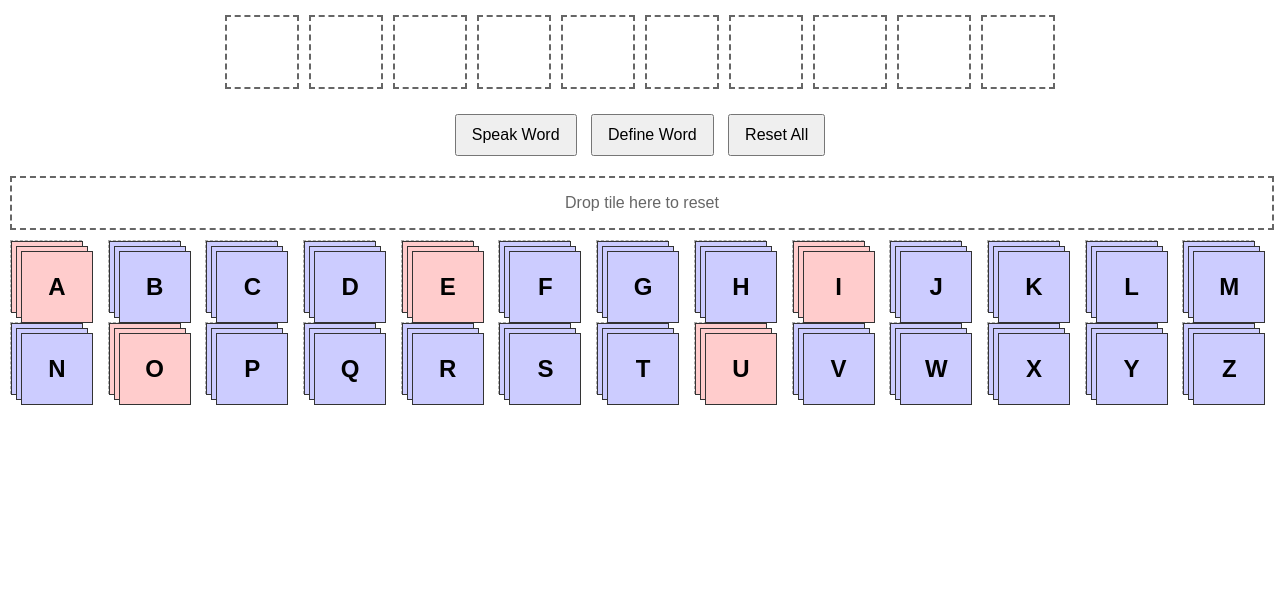
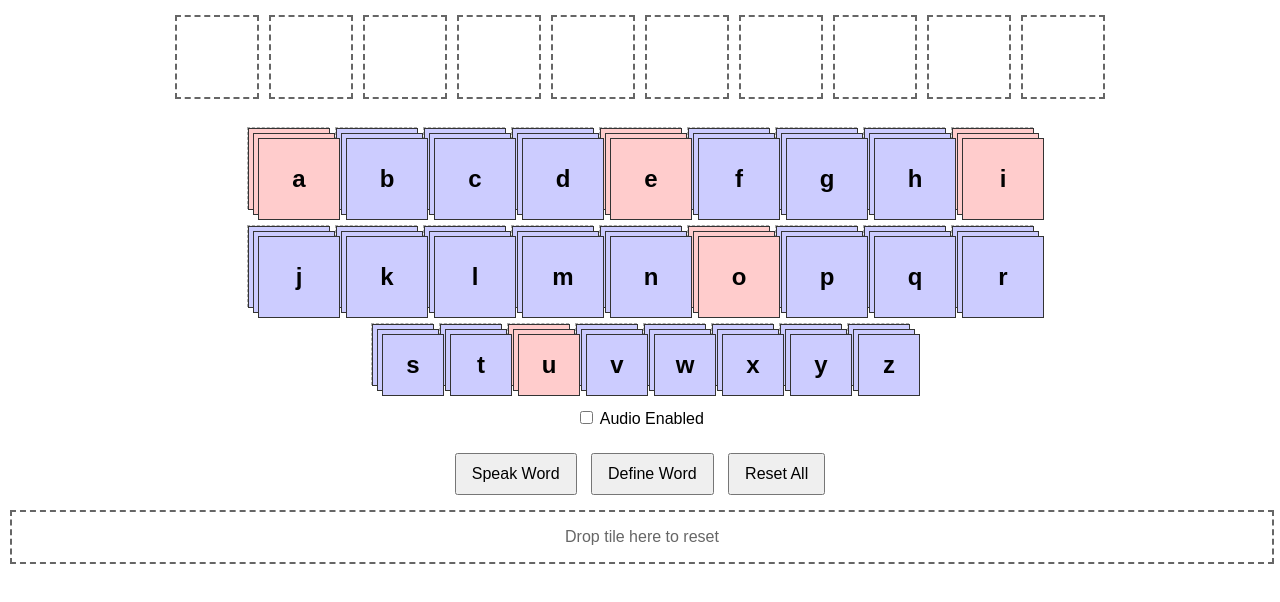
Before and after one commit to Cretinousmartyr/Word-Work, a plain HTML site: page index.html in a window 1280 px wide. Drawn offline with Linux system fonts and the light colour scheme.

Commit message:
Update index.html

```diff
--- a/index.html
+++ b/index.html
@@ -2,7 +2,7 @@
 <html lang="en">
 <head>
   <meta charset="UTF-8" />
-  <meta name="viewport" content="width=device-width, initial-scale=1" />
+  <meta name="viewport" content="width=device-width, initial-scale=1">
   <title>Word Work Game</title>
   <style>
     body {
@@ -10,15 +10,15 @@
       margin: 0;
       padding: 10px;
     }
-    /* Word formation drop boxes (top of page) */
+    /* Drop zones for forming a word (at the top) */
     #word-boxes {
       display: flex;
       justify-content: center;
       margin-bottom: 20px;
     }
     .drop-box {
-      width: 70px;
-      height: 70px;
+      width: 80px;
+      height: 80px;
       border: 2px dashed #666;
       margin: 5px;
       display: flex;
@@ -26,44 +26,36 @@
       justify-content: center;
       position: relative;
     }
-    /* Physical control buttons */
-    #controls {
-      text-align: center;
+    /* Alphabet grid container */
+    #alphabet-grid {
       margin-bottom: 20px;
     }
-    #controls button {
-      padding: 10px 15px;
-      font-size: 16px;
-      margin: 0 5px;
+    .letter-row {
+      display: flex;
+      justify-content: center;
+      margin-bottom: 10px;
     }
-    /* Recycle bin area for resetting an individual tile */
-    #recycle-bin {
-      width: 100%;
-      height: 50px;
-      border: 2px dashed #666;
-      margin: 10px 0;
-      display: flex;
-      align-items: center;
-      justify-content: center;
-      color: #666;
-    }
-    /* Alphabet grid: 26 cells (one per letter) arranged in 13 columns */
-    #alphabet-grid {
-      display: grid;
-      grid-template-columns: repeat(13, 1fr);
-      gap: 10px;
-    }
+    /* Each letter cell (the home for a letter’s stack) */
     .letter-cell {
-      width: 70px;
-      height: 70px;
       border: 1px dashed #aaa;
       position: relative;
       background-color: #f0f0f0;
+      margin: 3px;
+    }
+    /* Big cells for rows 1 & 2; small cells for row 3 */
+    .big-cell {
+      width: 80px;
+      height: 80px;
+    }
+    .small-cell {
+      width: 60px;
+      height: 60px;
     }
     /* Draggable tile styling */
     .tile {
-      width: 70px;
-      height: 70px;
+      position: absolute;
+      width: 100%;
+      height: 100%;
       border: 1px solid #333;
       display: flex;
       align-items: center;
@@ -71,20 +63,46 @@
       font-size: 24px;
       font-weight: bold;
       user-select: none;
-      touch-action: none; /* helps mobile dragging */
+      touch-action: none;
       cursor: pointer;
     }
-    /* Pastel colors: pastel red for vowels, pastel blue for consonants */
+    /* Pastel colors – vowels get pastel red; consonants pastel blue */
     .tile.vowel {
       background-color: #ffcccc;
     }
     .tile.consonant {
       background-color: #ccccff;
     }
+    /* Control buttons (at the bottom) */
+    #controls {
+      text-align: center;
+      margin-bottom: 10px;
+    }
+    #controls button {
+      padding: 10px 15px;
+      font-size: 16px;
+      margin: 5px;
+    }
+    /* Recycle bin area for resetting an individual tile */
+    #recycle-bin {
+      width: 100%;
+      height: 50px;
+      border: 2px dashed #666;
+      display: flex;
+      align-items: center;
+      justify-content: center;
+      color: #666;
+      margin-bottom: 20px;
+    }
+    /* Audio toggle control */
+    #audio-toggle-container {
+      text-align: center;
+      margin-bottom: 20px;
+    }
   </style>
 </head>
 <body>
-  <!-- Word formation area (10 drop boxes) -->
+  <!-- Word formation drop boxes -->
   <div id="word-boxes">
     <div class="drop-box"></div>
     <div class="drop-box"></div>
@@ -98,7 +116,19 @@
     <div class="drop-box"></div>
   </div>
 
-  <!-- Physical control buttons -->
+  <!-- Alphabet grid with 3 rows -->
+  <div id="alphabet-grid">
+    <div class="letter-row" id="row1"></div>
+    <div class="letter-row" id="row2"></div>
+    <div class="letter-row" id="row3"></div>
+  </div>
+
+  <!-- Audio toggle (controls if tapping speaks a letter and if word/definition buttons work) -->
+  <div id="audio-toggle-container">
+    <label><input type="checkbox" id="audio-toggle"> Audio Enabled</label>
+  </div>
+
+  <!-- Control buttons at the bottom -->
   <div id="controls">
     <button id="speak-word">Speak Word</button>
     <button id="define-word">Define Word</button>
@@ -108,81 +138,108 @@
   <!-- Recycle bin area -->
   <div id="recycle-bin">Drop tile here to reset</div>
 
-  <!-- Alphabet grid: 26 cells, one per letter, each with a stack of 3 tiles -->
-  <div id="alphabet-grid"></div>
+  <script>
+    // Global variables for drag management and audio setting
+    let currentDrag = null;
+    const dragThreshold = 5; // pixels before activating a drag
+    let audioEnabled = false;
 
-  <script>
-    // Global variables for drag management
-    let currentDrag = null;
-    const dragThreshold = 5; // pixels to move before initiating a drag
-    const vowels = ['A','E','I','O','U'];
+    // Update audioEnabled from the checkbox toggle
+    const audioToggle = document.getElementById('audio-toggle');
+    audioToggle.addEventListener('change', function() {
+      audioEnabled = audioToggle.checked;
+    });
 
-    // Utility: speak text using Web Speech API
+    // Utility: speak text only if audio is enabled
     function speakText(text) {
+      if (!audioEnabled) return;
       const utterance = new SpeechSynthesisUtterance(text);
       window.speechSynthesis.speak(utterance);
     }
 
-    // Function to restack tiles in a cell (with a slight offset for each)
+    // Utility: stack tiles in a cell with a slight offset
     function restackCell(cell) {
       const tiles = cell.querySelectorAll('.tile');
       tiles.forEach((tile, index) => {
-        tile.style.position = "absolute";
-        tile.style.left = (index * 5) + "px";
-        tile.style.top = (index * 5) + "px";
+        tile.style.left = (index * 5) + 'px';
+        tile.style.top = (index * 5) + 'px';
         tile.style.zIndex = index;
       });
     }
 
-    // Build the alphabet grid:
-    // – One cell per letter (A–Z) arranged in a 13-column grid.
-    // – In each cell, create three copies of that letter (stacked).
-    const alphabetGrid = document.getElementById('alphabet-grid');
-    const letters = 'ABCDEFGHIJKLMNOPQRSTUVWXYZ'.split('');
-    // We'll also keep a mapping from letter to its cell for easy resets.
-    const letterCells = {};
-    letters.forEach(letter => {
+    // Build the alphabet grid.
+    // We create three rows: row1 (letters 0–8), row2 (9–17), row3 (18–25).
+    // In each cell we create three copies (tiles) of that letter (in lowercase).
+    const letters = 'abcdefghijklmnopqrstuvwxyz'.split('');
+    const row1 = document.getElementById('row1');
+    const row2 = document.getElementById('row2');
+    const row3 = document.getElementById('row3');
+    const letterCells = {}; // for later resetting
+
+    // Helper: create a cell for a letter with a given size class ("big-cell" or "small-cell")
+    function createCell(letter, sizeClass) {
       const cell = document.createElement('div');
-      cell.classList.add('letter-cell');
+      cell.classList.add('letter-cell', sizeClass);
       cell.dataset.letter = letter;
       letterCells[letter] = cell;
       // Create three tiles for this letter
       for (let i = 0; i < 3; i++) {
         const tile = document.createElement('div');
         tile.classList.add('tile');
-        tile.textContent = letter;
+        tile.textContent = letter; // already lowercase
         tile.dataset.letter = letter;
-        // Apply color based on vowel/consonant
-        if (vowels.includes(letter)) {
+        // Apply pastel color based on vowel or consonant
+        if ("aeiou".includes(letter)) {
           tile.classList.add('vowel');
         } else {
           tile.classList.add('consonant');
         }
-        // Store a reference to its home cell for resetting
+        // Store a reference to this cell as the tile’s home
         tile.homeCell = cell;
-        // Add pointer event listeners
+        // Add pointer event listeners for drag/tap
         tile.addEventListener('pointerdown', pointerDown);
         tile.addEventListener('pointermove', pointerMove);
         tile.addEventListener('pointerup', pointerUp);
         tile.addEventListener('pointercancel', pointerUp);
         cell.appendChild(tile);
       }
-      // Stack the three tiles with a slight offset
       restackCell(cell);
-      alphabetGrid.appendChild(cell);
-    });
+      return cell;
+    }
+
+    // Distribute the letters into 3 rows
+    let index = 0;
+    for (let i = 0; i < 9; i++) {
+      if (index < letters.length) {
+        const cell = createCell(letters[index], "big-cell");
+        row1.appendChild(cell);
+        index++;
+      }
+    }
+    for (let i = 0; i < 9; i++) {
+      if (index < letters.length) {
+        const cell = createCell(letters[index], "big-cell");
+        row2.appendChild(cell);
+        index++;
+      }
+    }
+    for (let i = 0; i < 8; i++) {
+      if (index < letters.length) {
+        const cell = createCell(letters[index], "small-cell");
+        row3.appendChild(cell);
+        index++;
+      }
+    }
 
     // --- Pointer Event Handlers for Drag/Drop ---
     function pointerDown(e) {
-      // Only allow one drag at a time
-      if (currentDrag) return;
+      if (currentDrag) return; // allow only one drag at a time
       const tile = e.currentTarget;
       const rect = tile.getBoundingClientRect();
       currentDrag = {
         tile: tile,
         startX: e.clientX,
         startY: e.clientY,
-        // Record the offset from the tile’s top‑left where the pointer was pressed
         offsetX: e.clientX - rect.left,
         offsetY: e.clientY - rect.top,
         dragging: false,
@@ -198,18 +255,13 @@
       const dy = e.clientY - startY;
       const dist = Math.sqrt(dx * dx + dy * dy);
       if (!dragging && dist > dragThreshold) {
-        // Start the drag: reparent the tile to document.body
         currentDrag.dragging = true;
-        // Recalculate offset based on current position (to reduce any jump)
-        const rect = tile.getBoundingClientRect();
-        currentDrag.offsetX = e.clientX - rect.left;
-        currentDrag.offsetY = e.clientY - rect.top;
+        // Reparent tile to document.body for free dragging
         document.body.appendChild(tile);
         tile.style.position = "fixed";
         tile.style.zIndex = 1000;
       }
       if (currentDrag.dragging) {
-        // Update tile’s position so it stays under the finger
         tile.style.left = (e.clientX - currentDrag.offsetX) + "px";
         tile.style.top = (e.clientY - currentDrag.offsetY) + "px";
       }
@@ -219,23 +271,23 @@
       if (!currentDrag) return;
       const { tile, startX, startY, dragging, originalParent } = currentDrag;
       tile.releasePointerCapture(e.pointerId);
-      // If no significant movement occurred, treat this as a tap (speak the letter)
       const dx = e.clientX - startX;
       const dy = e.clientY - startY;
       const dist = Math.sqrt(dx * dx + dy * dy);
       if (!dragging || dist < dragThreshold) {
+        // Considered a tap—speak the letter only if audio is enabled.
         speakText(tile.textContent);
         currentDrag = null;
         return;
       }
-      // When the drag ends, determine where the tile was dropped.
+      // Determine drop location based on the tile’s center
       const tileRect = tile.getBoundingClientRect();
       const tileCenter = {
-        x: tileRect.left + tileRect.width / 2,
-        y: tileRect.top + tileRect.height / 2
+        x: tileRect.left + tileRect.width/2,
+        y: tileRect.top + tileRect.height/2
       };
       let dropped = false;
-      // 1. Check if dropped in one of the word boxes (only if empty)
+      // 1. Check if dropped in a word box (only if that box is empty)
       document.querySelectorAll('.drop-box').forEach(box => {
         const rect = box.getBoundingClientRect();
         if (
@@ -245,7 +297,6 @@
           tileCenter.y <= rect.bottom
         ) {
           if (box.children.length === 0) {
-            // Snap tile into the word box
             tile.style.position = "static";
             tile.style.left = "";
             tile.style.top = "";
@@ -255,7 +306,7 @@
           }
         }
       });
-      // 2. Check if dropped in the recycle bin area
+      // 2. Check if dropped in the recycle bin
       const recycleBin = document.getElementById('recycle-bin');
       const binRect = recycleBin.getBoundingClientRect();
       if (
@@ -264,7 +315,6 @@
         tileCenter.y >= binRect.top &&
         tileCenter.y <= binRect.bottom
       ) {
-        // Return the tile to its home cell and restack that cell
         tile.style.position = "absolute";
         tile.style.left = "";
         tile.style.top = "";
@@ -273,7 +323,7 @@
         restackCell(tile.homeCell);
         dropped = true;
       }
-      // 3. If not dropped in a valid zone, snap it back to its original parent
+      // 3. If not dropped in a valid zone, return the tile to its original parent
       if (!dropped) {
         tile.style.position = "absolute";
         tile.style.left = "";
@@ -287,6 +337,7 @@
 
     // --- Control Button Handlers ---
     document.getElementById('speak-word').addEventListener('click', () => {
+      if (!audioEnabled) return;
       let word = "";
       document.querySelectorAll('.drop-box').forEach(box => {
         if (box.children.length > 0) {
@@ -297,6 +348,7 @@
     });
 
     document.getElementById('define-word').addEventListener('click', () => {
+      if (!audioEnabled) return;
       let word = "";
       document.querySelectorAll('.drop-box').forEach(box => {
         if (box.children.length > 0) {
@@ -335,7 +387,7 @@
       document.querySelectorAll('.drop-box').forEach(box => {
         box.innerHTML = "";
       });
-      // For every tile, return it to its home cell and restack that cell
+      // Return every tile to its home cell and restack that cell
       document.querySelectorAll('.tile').forEach(tile => {
         tile.style.position = "absolute";
         tile.style.left = "";
```
